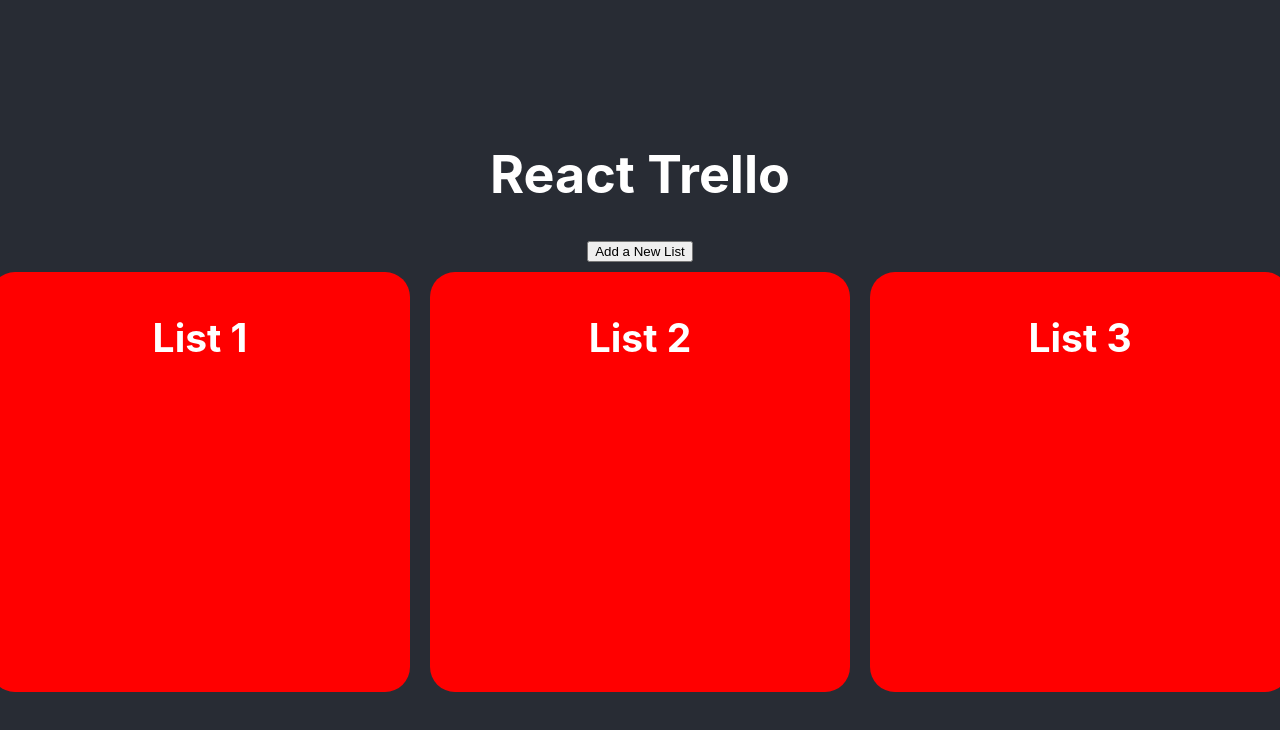
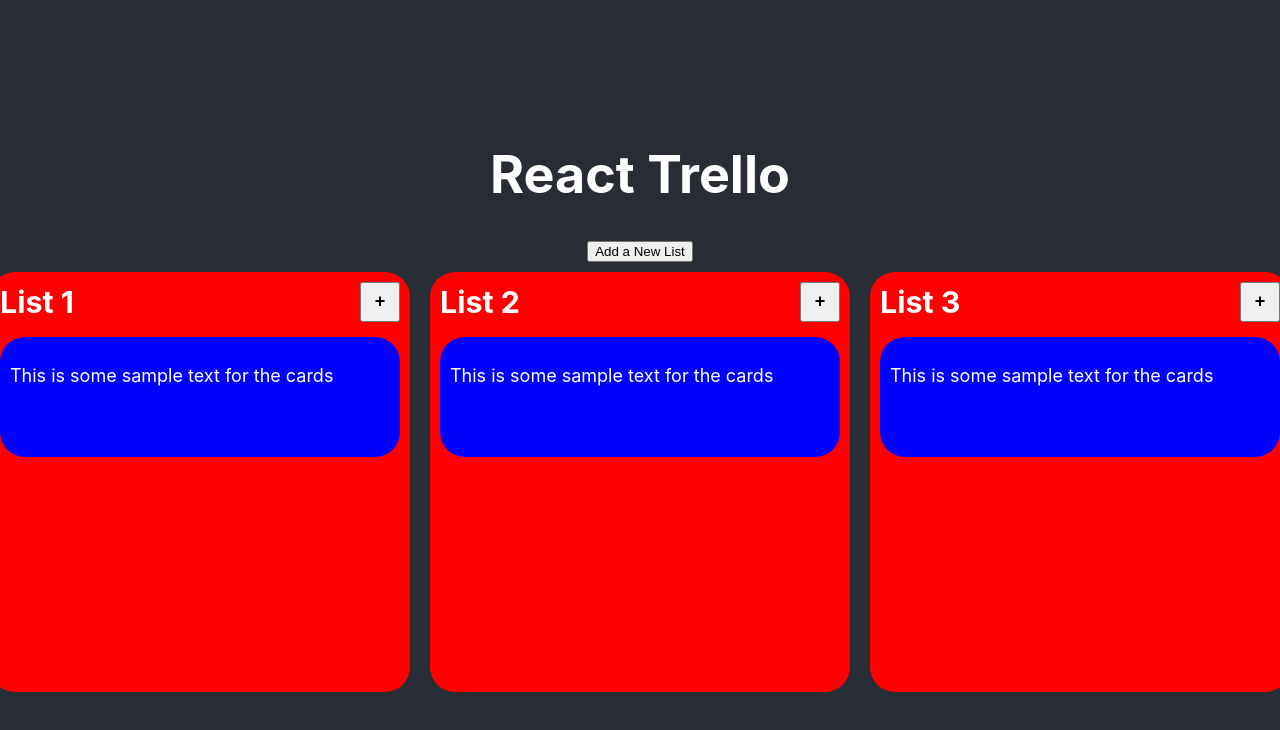
Before and after one commit to NateMorgan/trello-react, a React (Create React App) app: page / in a window 1280 px wide. Shown: the top 730 px of the page. Built offline with nearby package versions, Linux system fonts and the light colour scheme.

Commit message:
stub up basic card outline in the list

```diff
--- a/src/App.css
+++ b/src/App.css
@@ -18,6 +18,23 @@
   border-radius: 25px;
 }
 
+.list-header{
+  display: flex;
+  justify-content: space-between;
+  align-items: center;
+}
+
+.card{
+  width: 380px;
+  min-height: 100px;
+  background-color: blue;
+  margin-top: 15px;
+  text-align: left;
+  font-size: large;
+  border-radius: 25px;
+  padding:10px;
+}
+
 #list-space{
   margin-top: 10px;
   display: flex;
--- /dev/null
+++ b/src/components/Card/Card.jsx
@@ -0,0 +1,9 @@
+const Card = (props) => {
+  return (
+    <div class='card'>
+      <p> This is some sample text for the cards </p>
+    </div>
+  );
+}
+
+export default Card;
--- a/src/components/List/List.jsx
+++ b/src/components/List/List.jsx
@@ -1,9 +1,14 @@
+import Card from "../Card/Card";
+
 const List = (props) => {
   return (
     <div class='list'>
-      <h2> {props.listName} </h2>
+      <header class='list-header'>
+        <h3 style={{margin:'0'}}> {props.listName} </h3>
+        <button style={{height:'40px',width:'40px',textAlign:'center', fontSize:'large',fontWeight:'bold'}}> + </button>
+      </header>
+      <Card/>
     </div>
-
   );
 }
 
```
